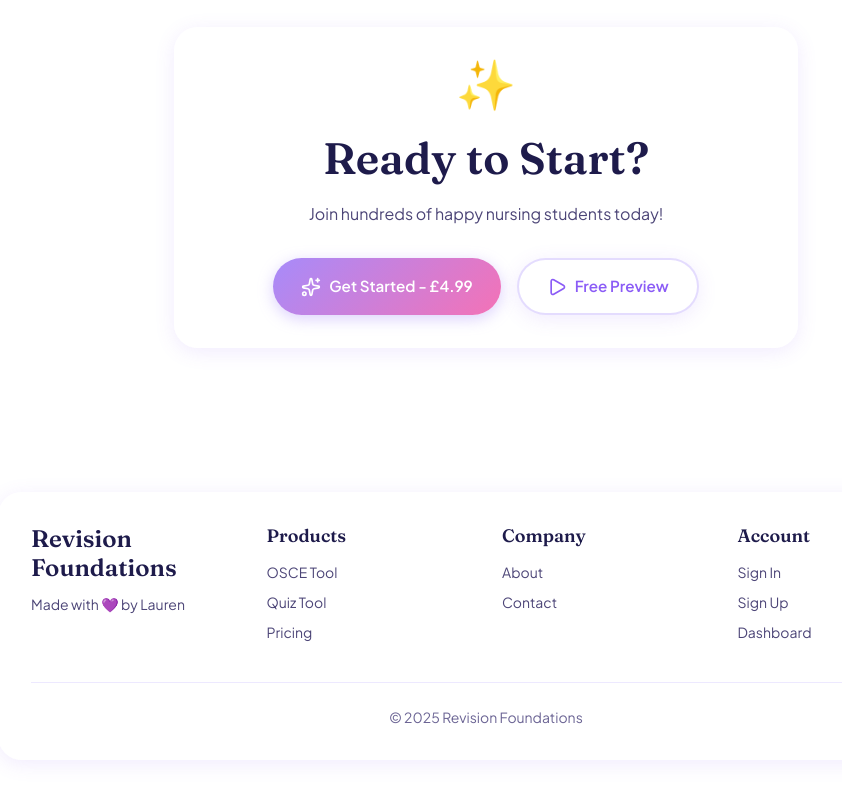
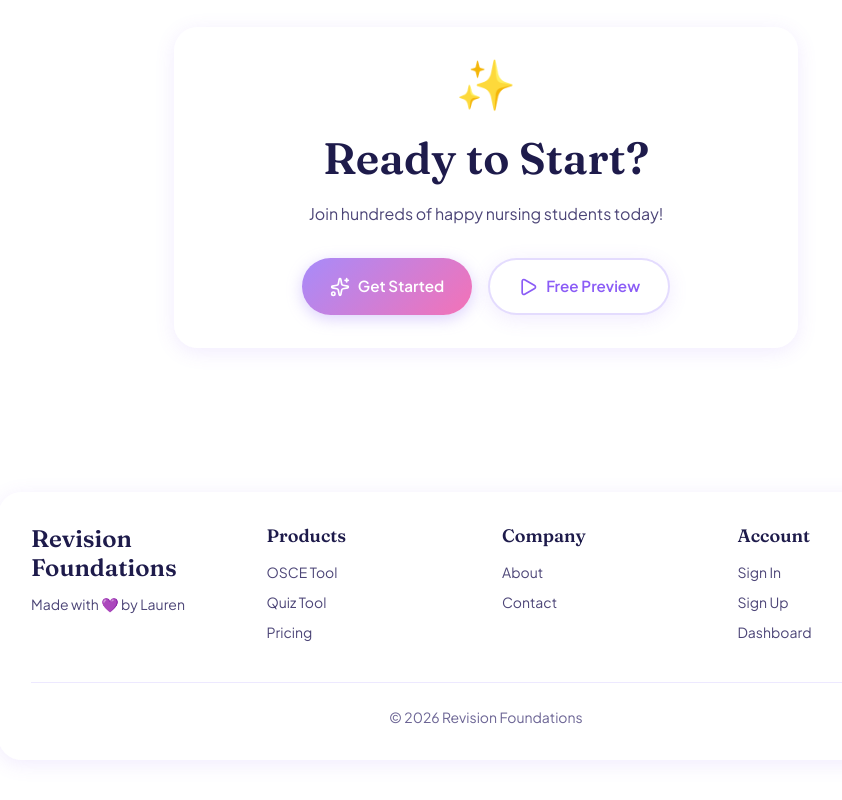
Before and after one commit to laurencaitlinemmerson-tech/revision-foundations-saas, a Next.js app: page / in a window 1280 px wide. Shown: the part 3235-4035 px from the top of the page, without its empty margins (154-996 px from the left). Built offline with nearby package versions, Linux system fonts and the light colour scheme; no server answers.

Commit message:
Tidy up: update CTA text and dynamic copyright year

```diff
--- a/src/app/page.tsx
+++ b/src/app/page.tsx
@@ -250,7 +250,7 @@ export default function HomePage() {
             <div className="flex flex-col sm:flex-row gap-4 justify-center">
               <Link href="/pricing" className="btn-primary px-8 py-4">
                 <Sparkles className="w-5 h-5" />
-                Get Started - £4.99
+                Get Started
               </Link>
               <Link href="/quiz" className="btn-secondary px-8 py-4">
                 <Play className="w-5 h-5" />
@@ -295,7 +295,7 @@ export default function HomePage() {
               </div>
             </div>
             <div className="border-t border-[var(--lavender)]/30 pt-6 text-center text-sm text-[var(--text-light)]">
-              © 2025 Revision Foundations
+              © {new Date().getFullYear()} Revision Foundations
             </div>
           </div>
         </div>
```
